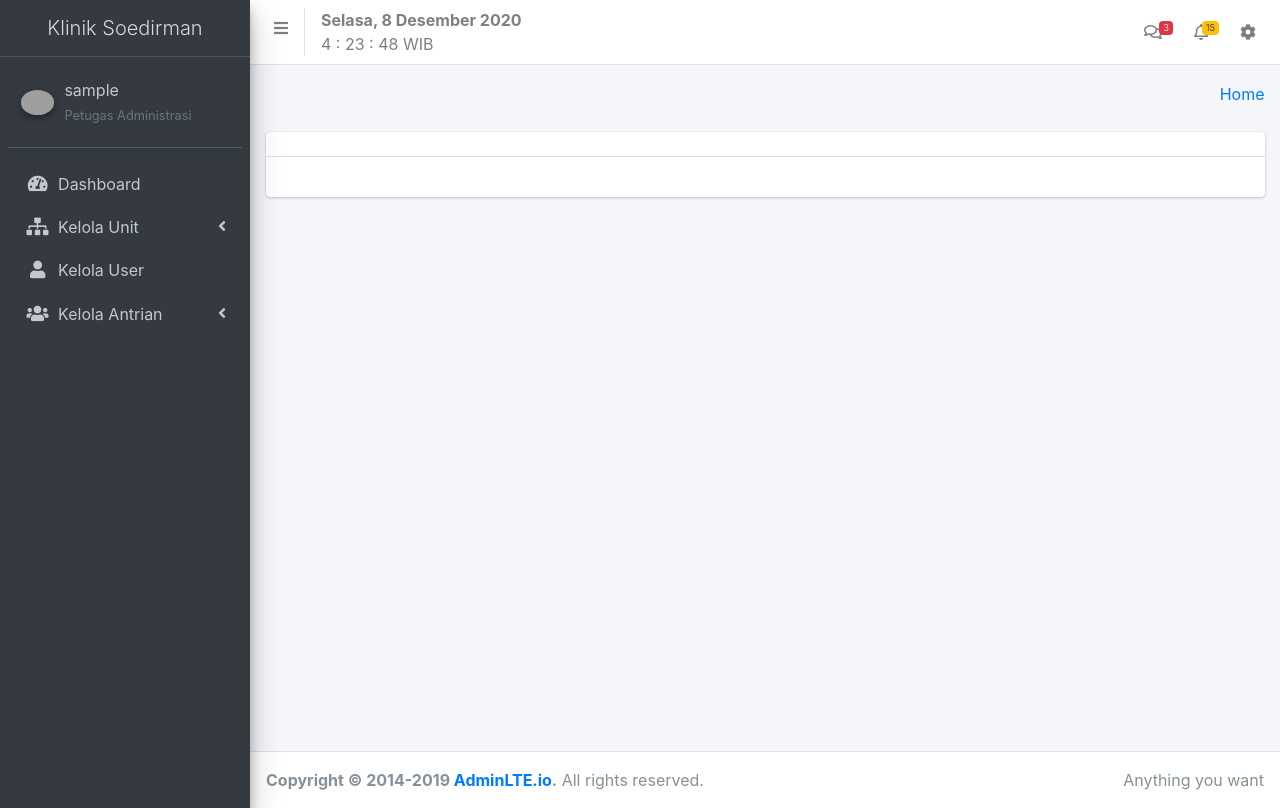
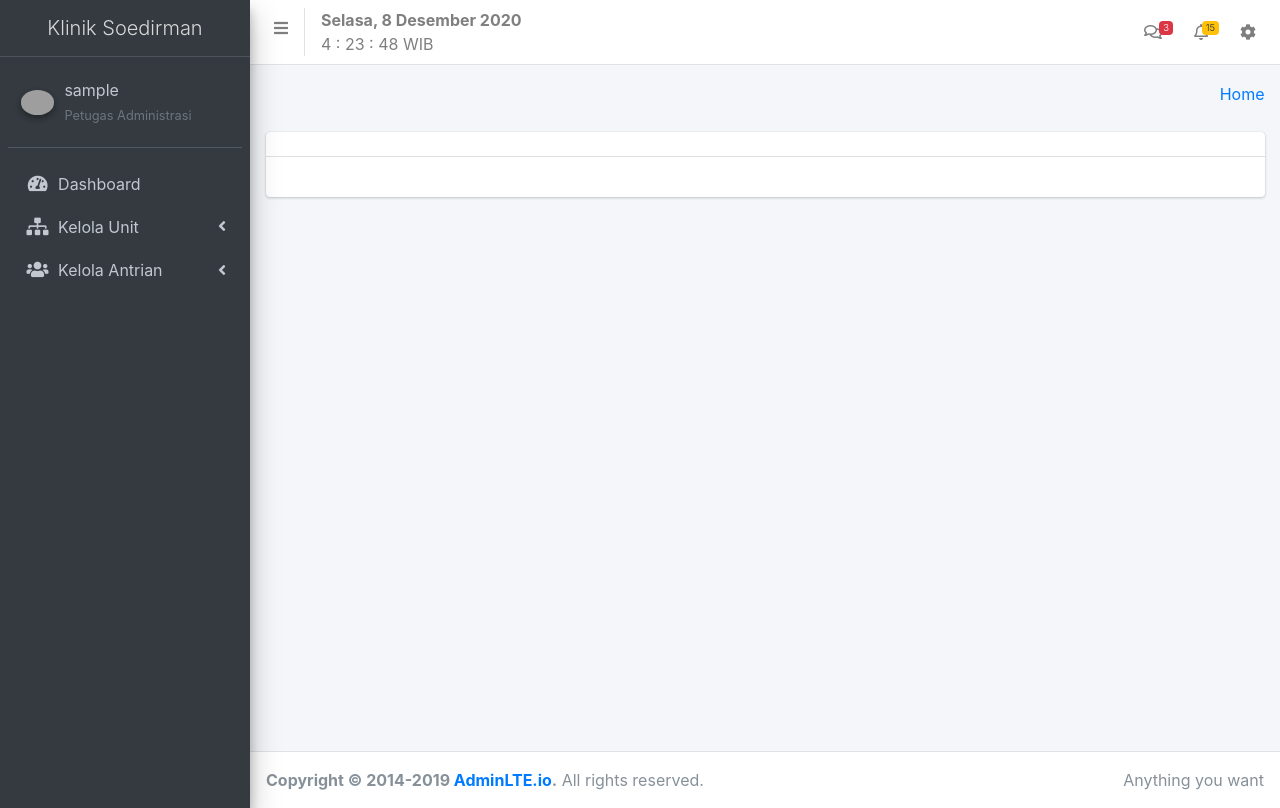
Before and after one commit to rulyadhika/iclinic, a PHP site: page /web/list.php?data=1 in a window 1280 px wide. Run offline with PHP 8.4, Linux system fonts and the light colour scheme; the visitor is signed in with stand-in values (Sample User, id 1); tables that the repository leaves empty or names only in its code hold one stand-in row (values such as "Sample post"); some libraries are stand-ins or nearby versions; grey boxes are pictures that could not be loaded.

Commit message:
merubah privilege untuk fitur kelola user

```diff
--- a/admin/edit.php
+++ b/admin/edit.php
@@ -277,9 +277,7 @@ $id = $_GET['id'];
                           </div>
                           <select class="form-control" id="role" name="role" required>
                             <option hidden="" value="">-- Pilih Role --</option>
-                            <?php if($_SESSION['role']=='dev' || $_SESSION['role']=='kepala klinik') :?>
                             <option value="kepala klinik" <?= $data_user['user_role']=='kepala klinik'?'selected':''; ?> >Kepala Klinik</option>
-                            <?php endif; ?>
                             <option value="petugas administrasi" <?= $data_user['user_role']=='petugas administrasi'?'selected':''; ?>>Petugas Administrasi</option>
                             <option value="dokter" <?= $data_user['user_role']=='dokter'?'selected':''; ?>>Dokter</option>
                             <option value="pasien" <?= $data_user['user_role']=='pasien'?'selected':''; ?>>Pasien</option>
--- a/admin/insert.php
+++ b/admin/insert.php
@@ -335,9 +335,7 @@ $data = $_GET['data'];
                           </div>
                           <select class="form-control" id="role" name="role" required>
                             <option hidden="" value="">-- Pilih Role --</option>
-                            <?php if($_SESSION['role']=='dev' || $_SESSION['role']=='kepala klinik') :?>
                             <option value="kepala klinik">Kepala Klinik</option>
-                            <?php endif; ?>
                             <option value="petugas administrasi">Petugas Administrasi</option>
                             <option value="dokter">Dokter</option>
                             <option value="pasien">Pasien</option>
--- a/admin/list.php
+++ b/admin/list.php
@@ -9,17 +9,11 @@ define("root",true);
 $data = $_GET['data'];
 
 if($data=='user'){
-    if($_SESSION['role']=='developer' || $_SESSION['role']=='kepala klinik'){
+    if($_SESSION['role']=='dev' || $_SESSION['role']=='kepala klinik'){
         $list_users = select("SELECT tb_akun_user.id,tb_akun_user.email,tb_akun_user.user_role,tb_biodata_user.nama,
                         tb_biodata_user.no_hp,tb_biodata_user.alamat FROM tb_akun_user JOIN tb_biodata_user
                         ON tb_akun_user.id = tb_biodata_user.id_akun");
-    }else{
-        $list_users = select("SELECT tb_akun_user.id,tb_akun_user.email,tb_akun_user.user_role,tb_biodata_user.nama,
-                        tb_biodata_user.no_hp,tb_biodata_user.alamat FROM tb_akun_user JOIN tb_biodata_user
-                        ON tb_akun_user.id = tb_biodata_user.id_akun WHERE tb_akun_user.user_role <> 'kepala klinik'
-                        AND tb_akun_user.user_role <> 'developer'");
     }
-
 }
 
 $no = 1;
--- a/components/admin/sidebar.php
+++ b/components/admin/sidebar.php
@@ -118,7 +118,9 @@
               </li>
             </ul>
           </li>
+          <?php endif; ?>
 
+          <?php if($_SESSION['role'] === 'dev' || $_SESSION['role'] === 'kepala klinik')  :?>
           <!-- kelola user -->
 
           <li class="nav-item">
```
